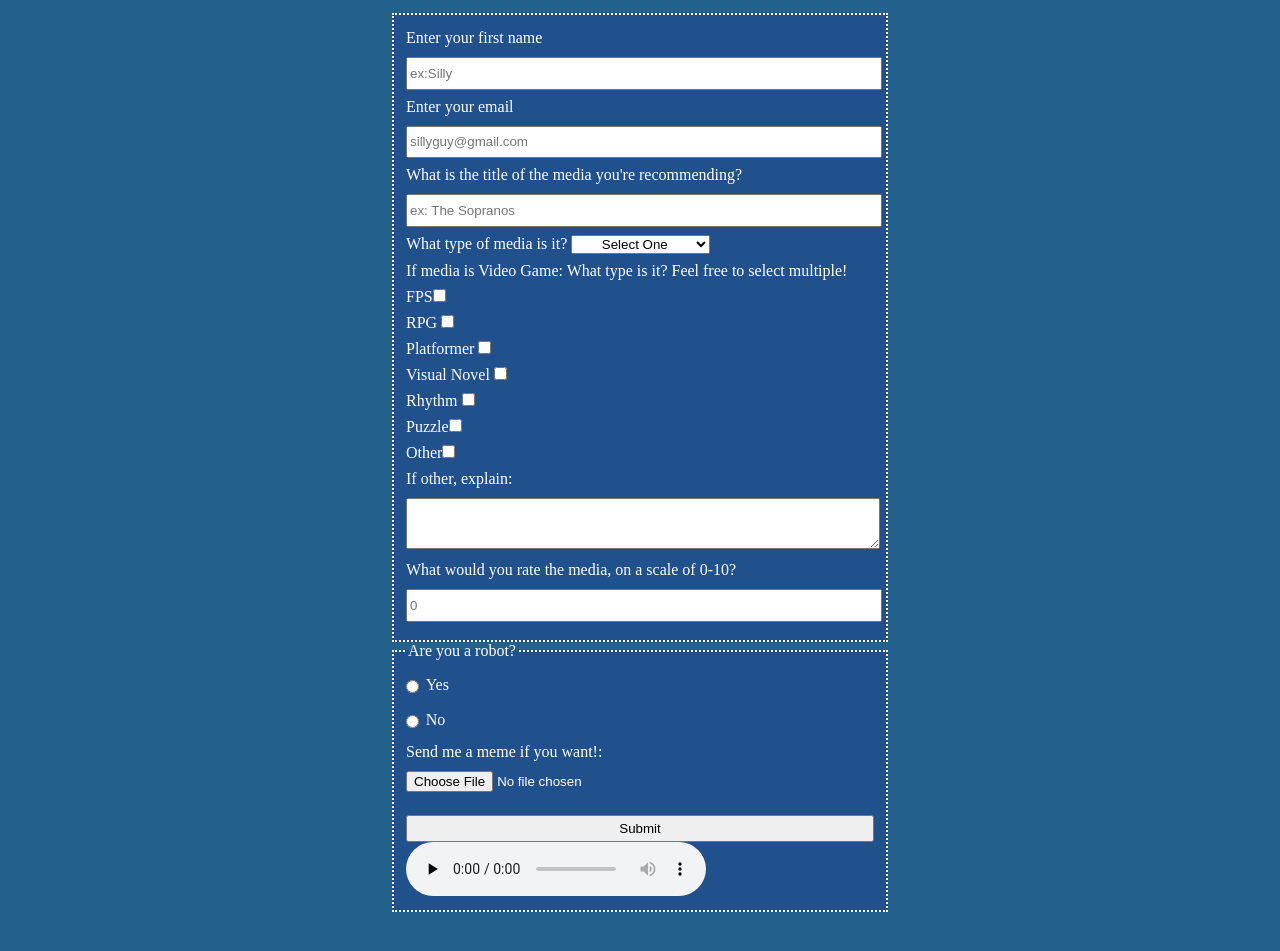
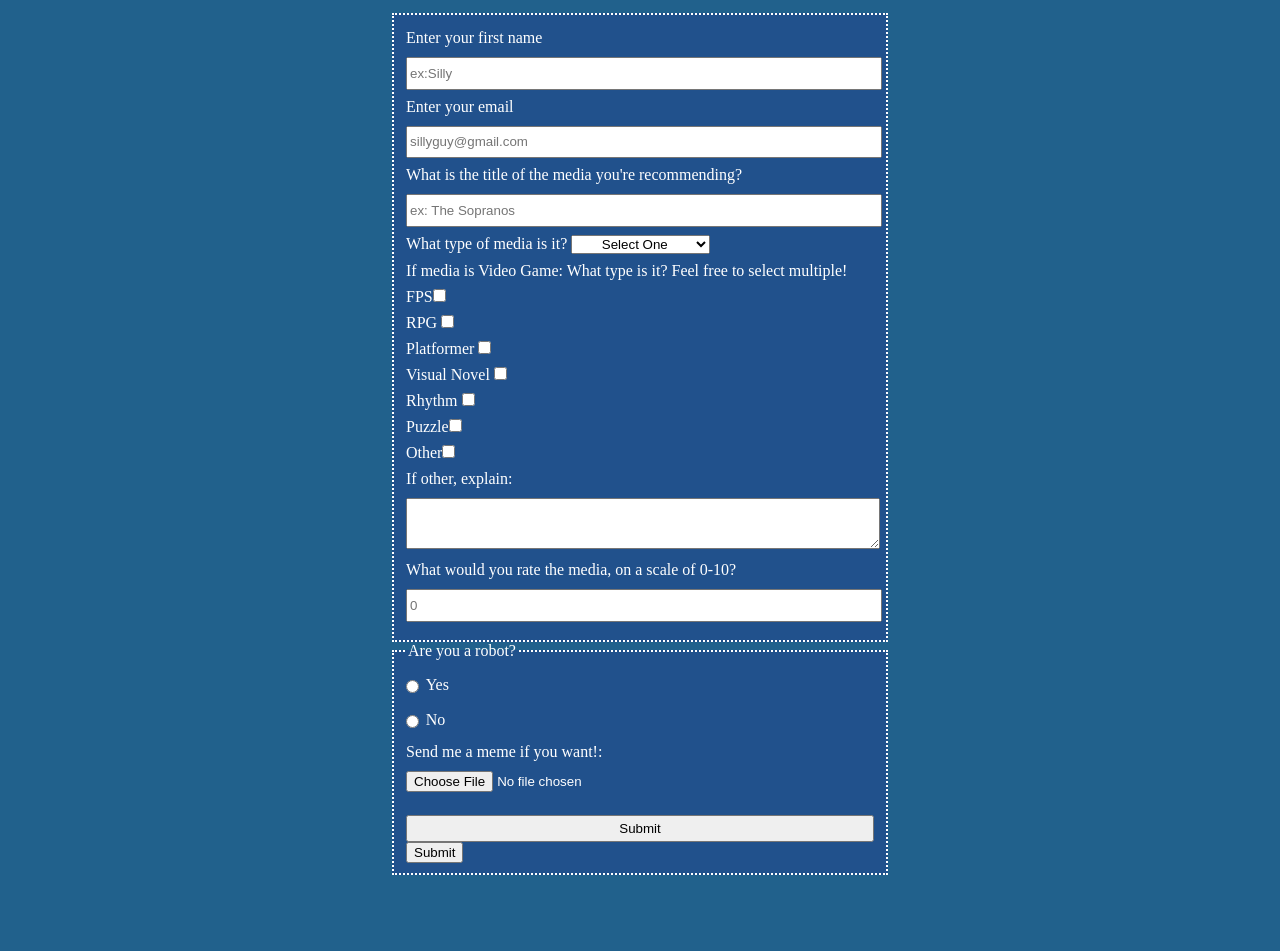
Before and after one commit to kegg7/Recommendation-Form, a plain HTML site: page index.html in a window 1280 px wide. Shown: the part 85-1036 px from the top of the page. After the commit the page ends 1000 px from the top, so only its background shows below. Drawn offline with Linux system fonts and the light colour scheme.

Commit message:
Update index.html

```diff
--- a/index.html
+++ b/index.html
@@ -49,7 +49,8 @@
    <input type="button" id="submit" value="Submit" onclick="playMusic(sopranos.mp3)" src='sopranos.mp3' />
 
 
-   <audio controls volume preload='none' src='sopranos.mp3'></audio>
+ <button type="button" onClick="Play()">Submit</button>
+        <source src="sopranos.mp3" type="mp3">
 
 </body>
 
```
